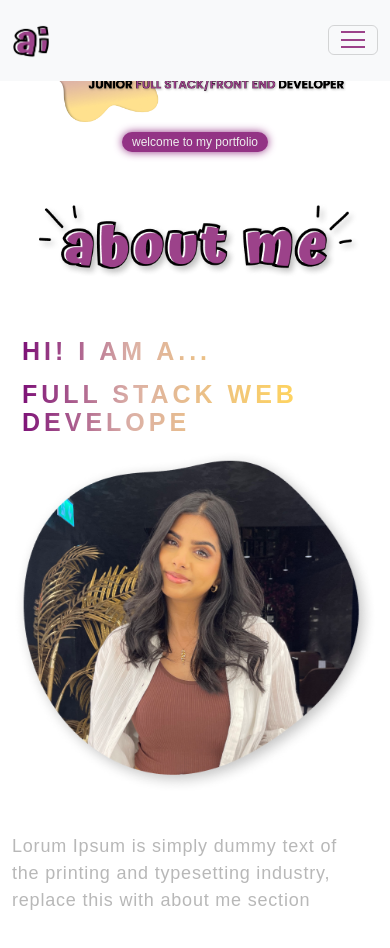
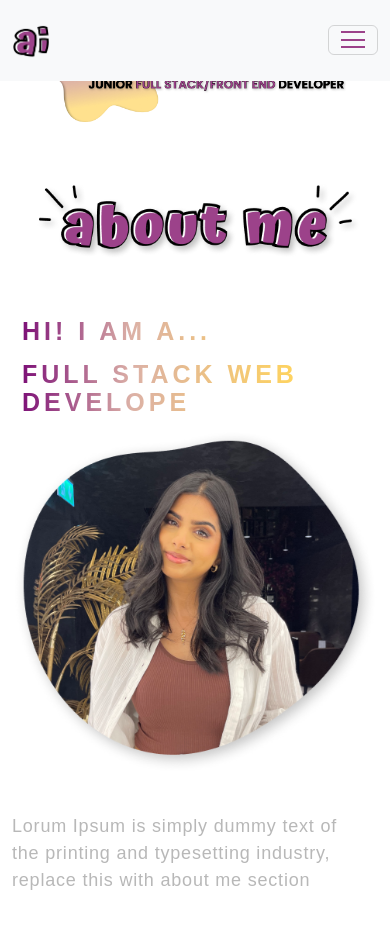
Before and after one commit to arooj-ilyas/myportfolio, a React (Create React App) app: page / in a window 390 px wide. Shown: the top 948 px of the page. Built offline with nearby package versions, Linux system fonts and the light colour scheme.

Commit message:
fixed styling issue in burger icon on mobile view when menu was expanded

```diff
--- a/src/App.css
+++ b/src/App.css
@@ -65,13 +65,14 @@ nav.navbar .navbar-nav .nav-link.navbar-link {
   padding: 0 25px;
   font-size: 18px;
   opacity: 0.5;
+  transition: none;
 }
 
 nav.navbar .navbar-nav a.nav-link.navbar-link:hover,
 nav.navbar .navbar-nav a.nav-link.navbar-link.active {
     opacity: 1;
-    transform:scale(1.2,1.2);
-    transition: 0.3s ease-in-out
+    transition: 0.3s ease-in-out;
+    transform: none;
 }
 
 span.navbar-text {
@@ -140,7 +141,7 @@ nav.custom-navbar .navbar-toggler-icon:before {
   left: 0;
   content: '';
   z-index: 2;
-  transition: all 300ms linear;
+  transition: none;
 }
 nav.custom-navbar .navbar-toggler-icon:after {
   top: 8px;
@@ -153,7 +154,7 @@ nav.custom-navbar .navbar-toggler-icon {
   background-image: none;
   position: relative;
   border-bottom: 2px solid #9C428A;
-  transition: all 300ms linear;
+  transition: none;
   top: -2px;
 }
 
@@ -286,21 +287,6 @@ nav.custom-navbar .navbar-toggler-icon {
 }
 
 
-.purple-tagline-button {
-  -webkit-border-radius: 60px;
-  border-radius: 60px;
-  border: none;
-  color: #eeeeee;
-  display: inline-block;
-  font-family: 'Poppins', sans-serif !important;
-  font-size: 25px;
-  text-align: center;
-  text-decoration: none;
-  margin: 0 auto;
-  max-width: 50%;
-  padding: 5px 15px;
-}
-
 @keyframes glowing {
   0% {
     background-color: #730072;
--- a/src/components/Banner.js
+++ b/src/components/Banner.js
@@ -10,7 +10,6 @@ const Banner = () => {
    <Row>
         <div className="home-page-container">
         <img src={landingPageImage} alt="NameAndProfession" />
-             <button type="submit" className="purple-tagline-button">welcome to my portfolio</button>
         </div>
    </Row>
    </Container>
```
